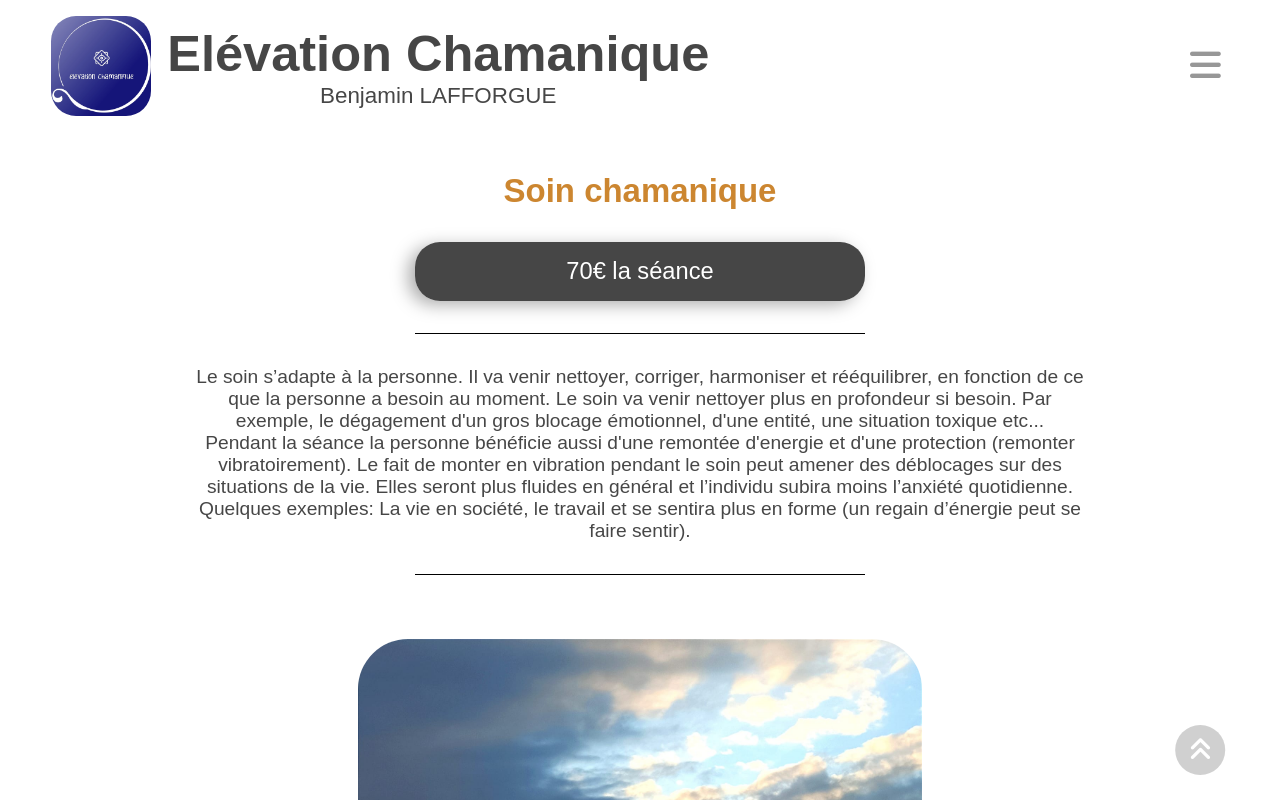
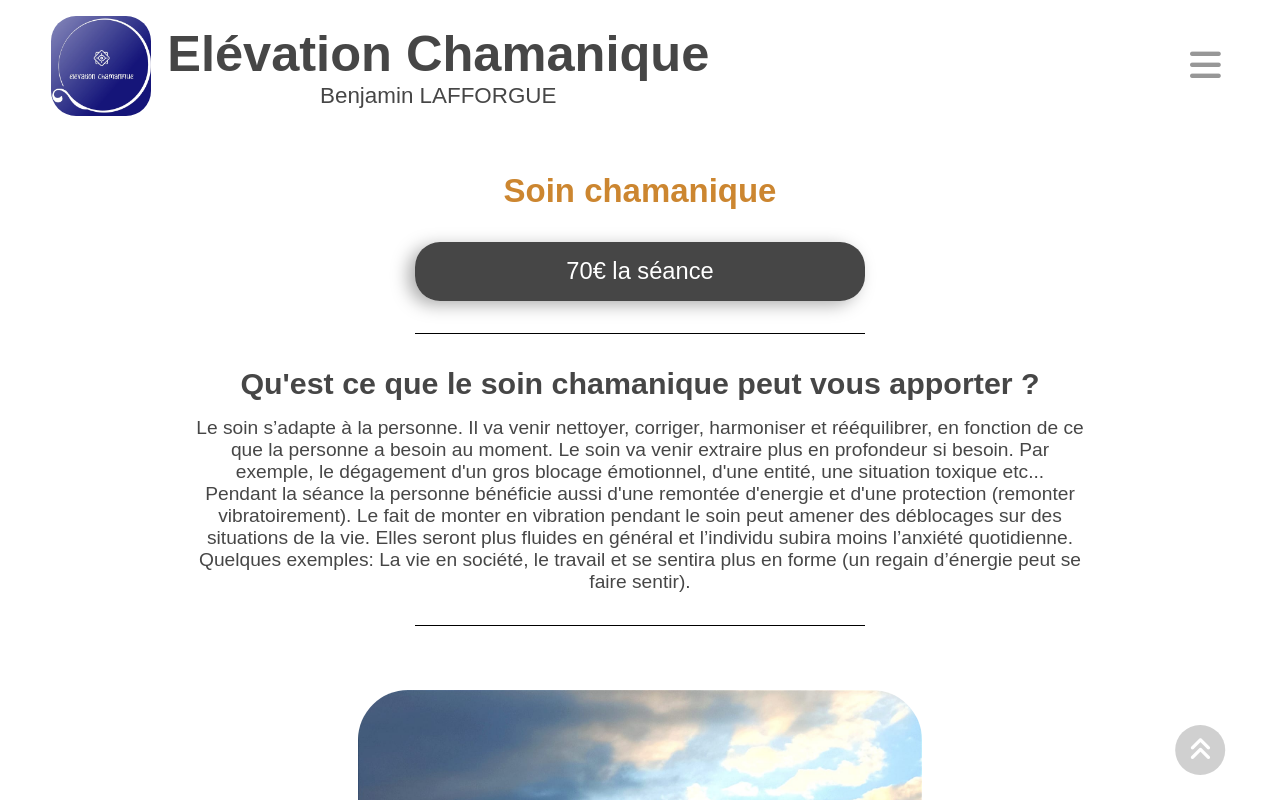
Before and after one commit to AD-Cryptokalm/elevationchamanique, a React (Create React App) app: page /soins_chamaniques in a window 1280 px wide. Shown: the top 800 px of the page. Built offline with nearby package versions, Linux system fonts and the light colour scheme.

Commit message:
modifAvril23a

```diff
--- a/src/components/About.js
+++ b/src/components/About.js
@@ -26,7 +26,8 @@ function About() {
         "La lumière arrivera toujours à se frayer un chemin en pleine obscurité.
         Quand la puissance est utilisée correctement, la naissance de la sagesse
         émerge. L'homme lumière est née et peut maintenant marcher en
-        plénitude." <br />
+        plénitude. L'horizontalité de la vie ordinaire vous amènera toujours vers la chute.
+        La verticalité de la nouvelle vie est libératrice tout simplement." <br />
         B.L.
       </p>
       <div className="separation"></div>
--- a/src/components/SeanceIndiv.js
+++ b/src/components/SeanceIndiv.js
@@ -7,10 +7,11 @@ function SeanceIndiv() {
       <h3>Soin chamanique</h3>
       <div className="cardPrice">70€ la séance</div>
       <div className="separation"></div>
+      <h4>Qu'est ce que le soin chamanique peut vous apporter ?</h4>
       <p>
         Le soin s’adapte à la personne. Il va venir nettoyer, corriger,
         harmoniser et rééquilibrer, en fonction de ce que la personne a besoin
-        au moment. Le soin va venir nettoyer plus en profondeur si besoin. Par
+        au moment. Le soin va venir extraire plus en profondeur si besoin. Par
         exemple, le dégagement d'un gros blocage émotionnel, d'une entité, une
         situation toxique etc...
         <br />
```
